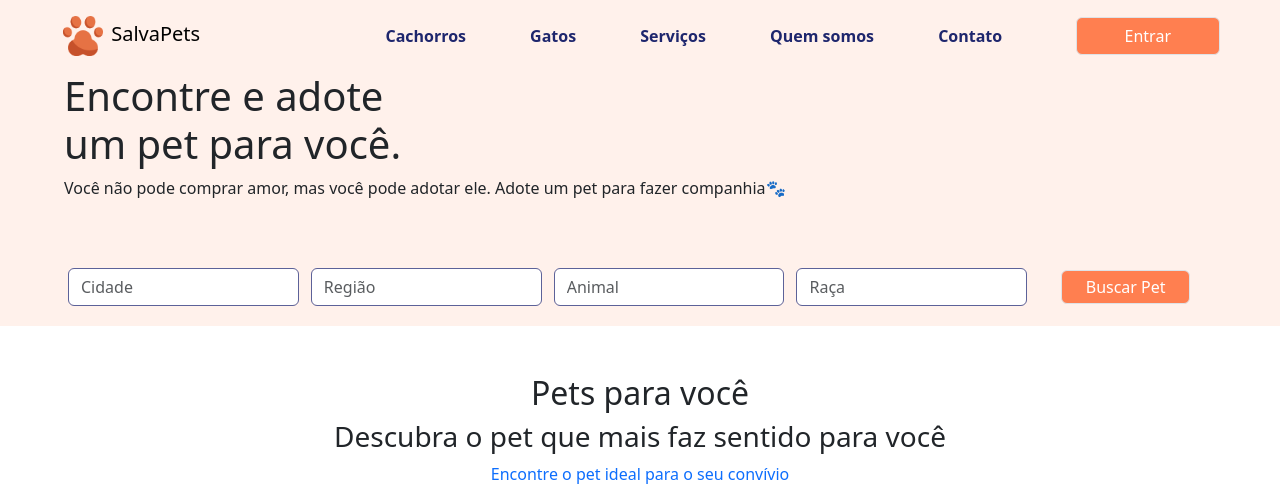
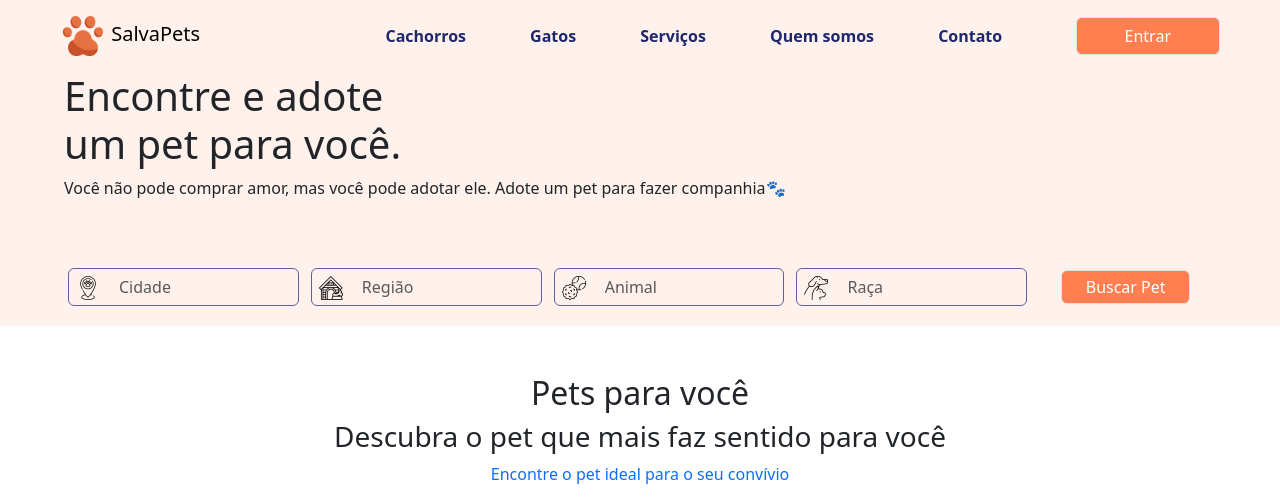
Before and after one commit to ZimboSebastiao/salva-pets2, a PHP site: page /home.php in a window 1280 px wide. Shown: the top 504 px of the page. Run offline with PHP 8.4, Linux system fonts and the light colour scheme.

Commit message:
Update styles.css

```diff
--- a/assets/css/styles.css
+++ b/assets/css/styles.css
@@ -16,3 +16,23 @@
     color: #1E266D;
     font-weight: bold;
 }
+
+.icon-city {
+    background: url(../../icones/pata.png) no-repeat scroll 7px 7px ;
+    padding-left:50px;
+}
+
+.icon-house {
+    background: url(../../icones/pet-house4.png) no-repeat scroll 7px 7px ;
+    padding-left:50px;
+}
+
+.icon-animal {
+    background: url(../../icones/bola-de-cachorro.png) no-repeat scroll 7px 7px ;
+    padding-left:50px;
+}
+
+.icon-race {
+    background: url(../../icones/bicho-de-estimacao.png) no-repeat scroll 7px 7px ;
+    padding-left:50px;
+}
```
